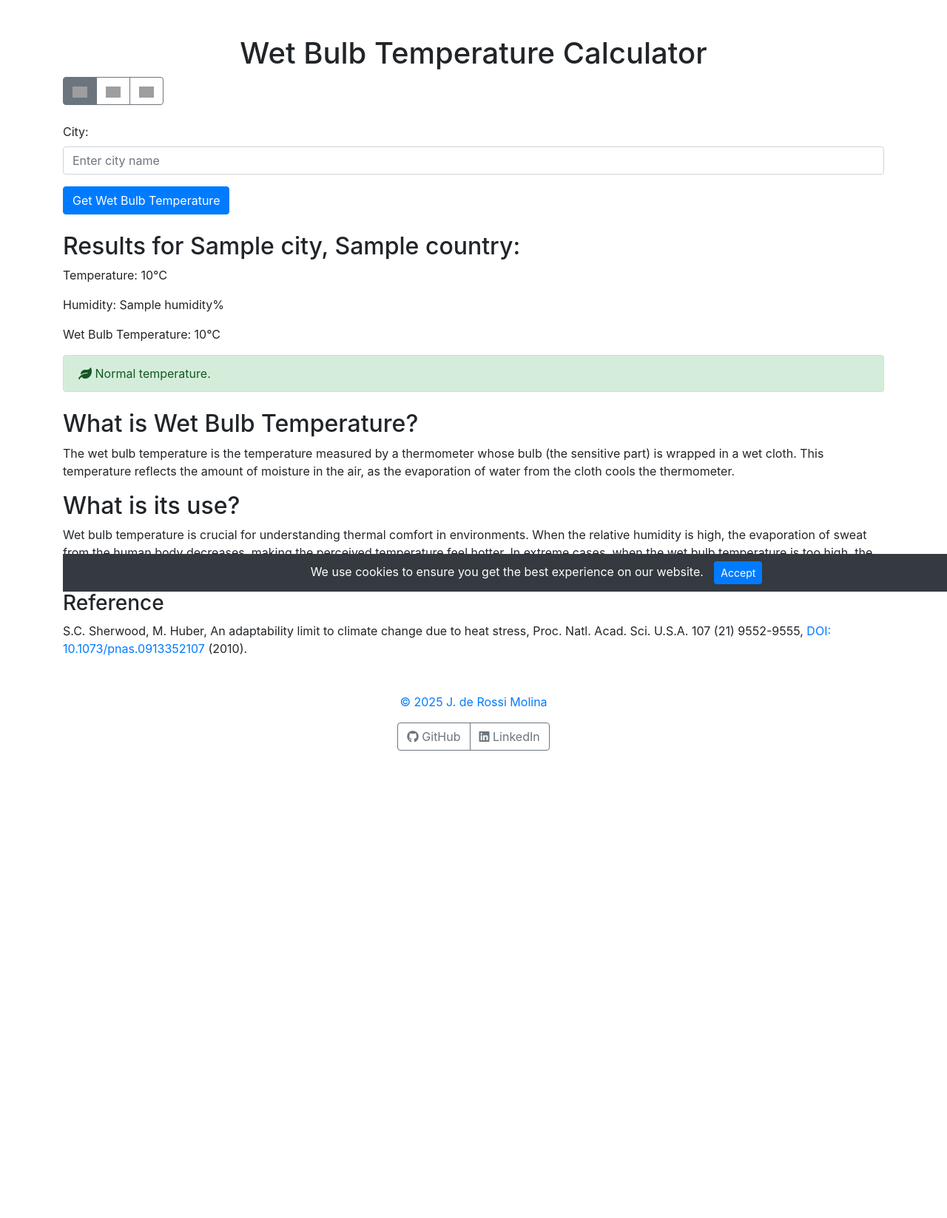
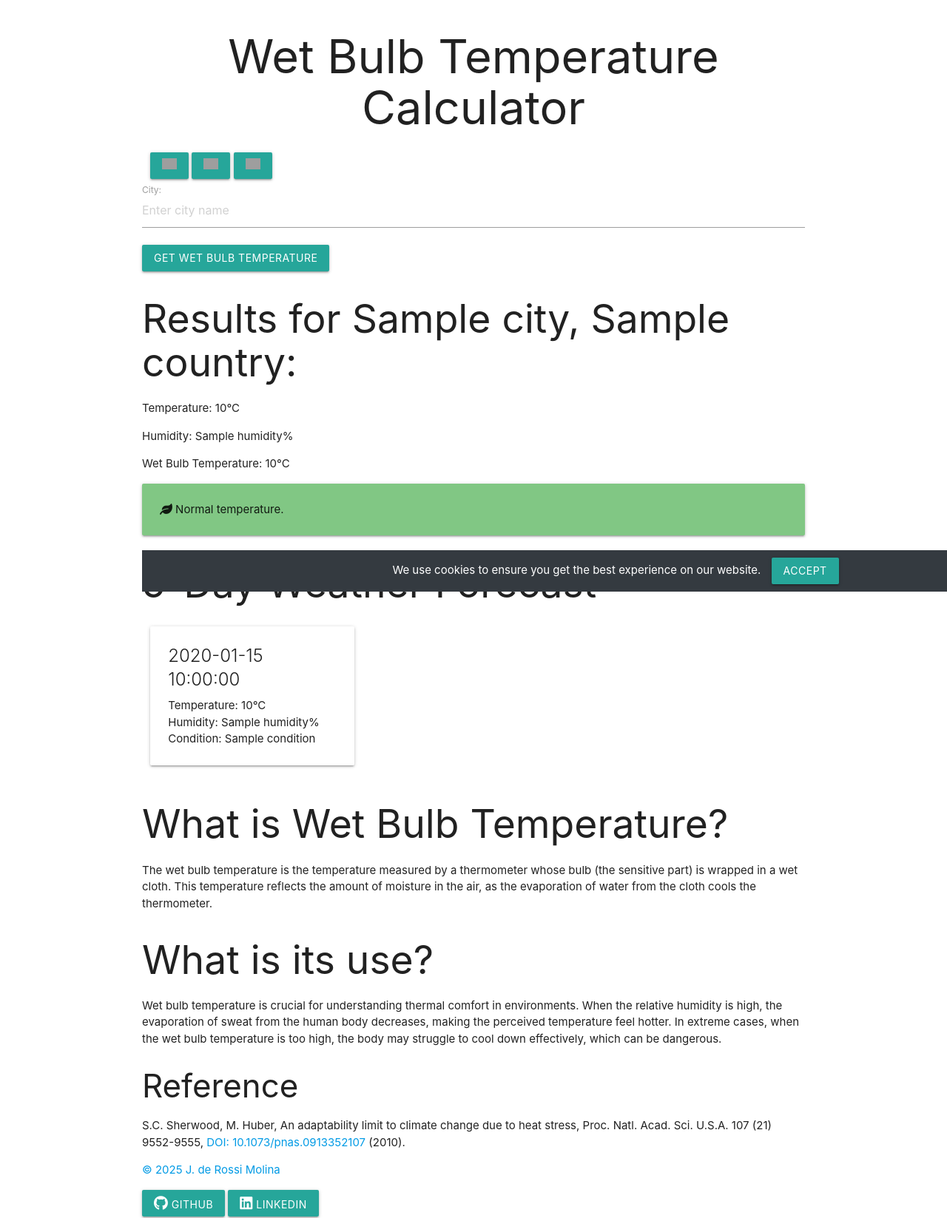
Before and after one commit to jeronimo-molina/bulb-app, a Flask app: template templates/index.html in a window 1280 px wide. Shown: the whole page at 74% size. Before the commit the page ends 1015 px from the top, so only its background shows below. Run offline with Flask 3, Linux system fonts and the light colour scheme; the template is opened without the code that fills it: most values are stand-ins (such as "Sample title", 1, 10 or a date in 2020); some libraries are stand-ins or nearby versions; grey boxes are pictures that could not be loaded.

Commit message:
"Material Design"

```diff
--- a/app.py
+++ b/app.py
@@ -1,22 +1,19 @@
 from flask import Flask, render_template, request, session, redirect, url_for
 from flask_babel import Babel, _
-from bulb_calc import calculate_wet_bulb, get_weather_data, get_alert_message
+from bulb_calc import calculate_wet_bulb, get_weather_data, get_forecast_data, get_alert_message
 
 app = Flask(__name__)
-app.config['BABEL_DEFAULT_LOCALE'] = 'en'  # Defina o idioma padrão
-app.config['BABEL_SUPPORTED_LOCALES'] = ['en', 'pt', 'es']  # Adicione os idiomas suportados
-app.secret_key = 'jrm210516###'  # Chave secreta para a sessão
+app.config['BABEL_DEFAULT_LOCALE'] = 'en'
+app.config['BABEL_SUPPORTED_LOCALES'] = ['en', 'pt', 'es']
+app.secret_key = 'your_secret_key'
 
 babel = Babel(app)
 
-# Callback para seleção de idioma
 def get_locale():
-    # Prioridade: Query String > Sessão > Padrão
-    return session.get('lang') or request.args.get('lang') or app.config['BABEL_DEFAULT_LOCALE']
+    return request.args.get('lang') or session.get('lang') or app.config['BABEL_DEFAULT_LOCALE']
 
 babel.init_app(app, locale_selector=get_locale)
 
-# Adicione get_locale ao contexto global
 @app.context_processor
 def inject_get_locale():
     return dict(get_locale=get_locale)
@@ -32,19 +29,18 @@ def index():
             country = weather_data['country']
             wet_bulb_temp = calculate_wet_bulb(temp, humidity)
             alert_message = get_alert_message(wet_bulb_temp)
-            return render_template("index.html", temperature=temp, humidity=humidity, wet_bulb_temperature=wet_bulb_temp, alert_message=alert_message, city=city, country=country)
+            forecast_data = get_forecast_data(city)
+            return render_template("index.html", temperature=temp, humidity=humidity, wet_bulb_temperature=wet_bulb_temp, alert_message=alert_message, city=city, country=country, forecast_data=forecast_data)
         except Exception as e:
             return render_template("index.html", error=str(e))
     return render_template("index.html")
 
-# Rota para alterar o idioma
 @app.route('/change-language')
 def change_language():
     lang = request.args.get('lang')
     if lang in app.config['BABEL_SUPPORTED_LOCALES']:
-        session['lang'] = lang  # Salva idioma na sessão
+        session['lang'] = lang
     return redirect(url_for('index'))
 
-
 if __name__ == "__main__":
-    app.run(host='0.0.0.0', port=5000)  # <-- Defina host e port aqui também
+    app.run(debug=True)
--- a/templates/index.html
+++ b/templates/index.html
@@ -5,8 +5,8 @@
     <meta charset="UTF-8">
     <meta name="viewport" content="width=device-width, initial-scale=1.0">
     <title>{{ _('Wet Bulb Temperature') }}</title>
-    <!-- Bootstrap CSS -->
-    <link href="https://stackpath.bootstrapcdn.com/bootstrap/4.5.2/css/bootstrap.min.css" rel="stylesheet">
+    <!-- Materialize CSS -->
+    <link href="https://cdnjs.cloudflare.com/ajax/libs/materialize/1.0.0/css/materialize.min.css" rel="stylesheet">
     <!-- Font Awesome -->
     <link href="https://cdnjs.cloudflare.com/ajax/libs/font-awesome/5.15.3/css/all.min.css" rel="stylesheet">
     <style>
@@ -28,8 +28,9 @@
 </head>
 
 <body class="container mt-5">
-    <h1 class="text-center">{{ _('Wet Bulb Temperature Calculator') }}</h1>
-    <div class="text-left">
+    <h1 class="center-align">{{ _('Wet Bulb Temperature Calculator') }}</h1>
+    <div class="row">
+        <div class="col s12">
             <div class="btn-group" role="group" aria-label="Language selection">
                 <a href="/change-language?lang=en" class="btn btn-outline-secondary {% if get_locale() == 'en' %}active{% endif %}">
                 <img src="https://flagcdn.com/w20/us.png" alt="English" style="width: 20px; height: 15px;">
@@ -41,12 +42,14 @@
                 <img src="https://flagcdn.com/w20/es.png" alt="Español" style="width: 20px; height: 15px;">
                 </a>
             </div>
+        </div>
+    </div>
     <form method="POST" class="mt-4">
-        <div class="form-group">
+        <div class="input-field">
             <label for="city">{{ _('City:') }}</label>
-            <input type="text" id="city" name="city" class="form-control" placeholder="{{ _('Enter city name') }}" required>
+            <input type="text" id="city" name="city" class="validate" placeholder="{{ _('Enter city name') }}" required>
         </div>
-        <button type="submit" class="btn btn-primary">{{ _('Get Wet Bulb Temperature') }}</button>
+        <button type="submit" class="btn waves-effect waves-light">{{ _('Get Wet Bulb Temperature') }}</button>
     </form>
 
     {% if temperature %}
@@ -56,25 +59,42 @@
         <p>{{ _('Humidity:') }} {{ humidity }}%</p>
         <p>{{ _('Wet Bulb Temperature:') }} {{ wet_bulb_temperature }}°C</p>
         {% if wet_bulb_temperature > 35 %}
-        <div class="alert alert-danger" role="alert">
+        <div class="card-panel red lighten-2">
             <i class="fas fa-exclamation-triangle"></i> {{ _('Life risk! Seek an air-conditioned place immediately!') }}
         </div>
         {% elif wet_bulb_temperature >= 31 %}
-        <div class="alert alert-warning" role="alert">
+        <div class="card-panel orange lighten-2">
             <i class="fas fa-exclamation-circle"></i> {{ _('Danger! Seek an air-conditioned place. Risk of life for sensitive people.') }}
         </div>
         {% elif wet_bulb_temperature >= 23 %}
-        <div class="alert alert-warning" role="alert">
+        <div class="card-panel yellow lighten-2">
             <i class="fas fa-exclamation-circle"></i> {{ _('Alert! Look for a cool place.') }}
         </div>
         {% else %}
-        <div class="alert alert-success" role="alert">
+        <div class="card-panel green lighten-2">
             <i class="fas fa-leaf"></i> {{ _('Normal temperature.') }}
         </div>
         {% endif %}
     </div>
+    <div class="mt-4">
+        <h2>{{ _('5-Day Weather Forecast') }}</h2>
+        <div class="row">
+            {% for day in forecast_data %}
+            <div class="col s12 m6 l4">
+                <div class="card">
+                    <div class="card-content">
+                        <span class="card-title">{{ day.date }}</span>
+                        <p>{{ _('Temperature:') }} {{ day.temperature }}°C</p>
+                        <p>{{ _('Humidity:') }} {{ day.humidity }}%</p>
+                        <p>{{ _('Condition:') }} {{ day.condition }}</p>
+                    </div>
+                </div>
+            </div>
+            {% endfor %}
+        </div>
+    </div>
     {% elif error %}
-    <div class="alert alert-danger mt-4" role="alert">
+    <div class="card-panel red lighten-2 mt-4">
         {{ _('Error:') }} {{ error }}
     </div>
     {% endif %}
@@ -112,10 +132,8 @@
         <button class="btn btn-primary btn-sm" onclick="acceptCookies()">{{ _('Accept') }}</button>
     </div>
 
-    <!-- Bootstrap JS and dependencies -->
-    <script src="https://code.jquery.com/jquery-3.5.1.slim.min.js"></script>
-    <script src="https://cdn.jsdelivr.net/npm/@popperjs/core@2.5.4/dist/umd/popper.min.js"></script>
-    <script src="https://stackpath.bootstrapcdn.com/bootstrap/4.5.2/js/bootstrap.min.js"></script>
+    <!-- Materialize JS -->
+    <script src="https://cdnjs.cloudflare.com/ajax/libs/materialize/1.0.0/js/materialize.min.js"></script>
     <script>
         function acceptCookies() {
             document.cookie = "cookies_accepted=true; path=/; max-age=" + 60 * 60 * 24 * 365;
```
Also changed, not shown: bulb_calc.py (+39 -7 lines). Lines whose indentation alone changed are shown as unchanged.
